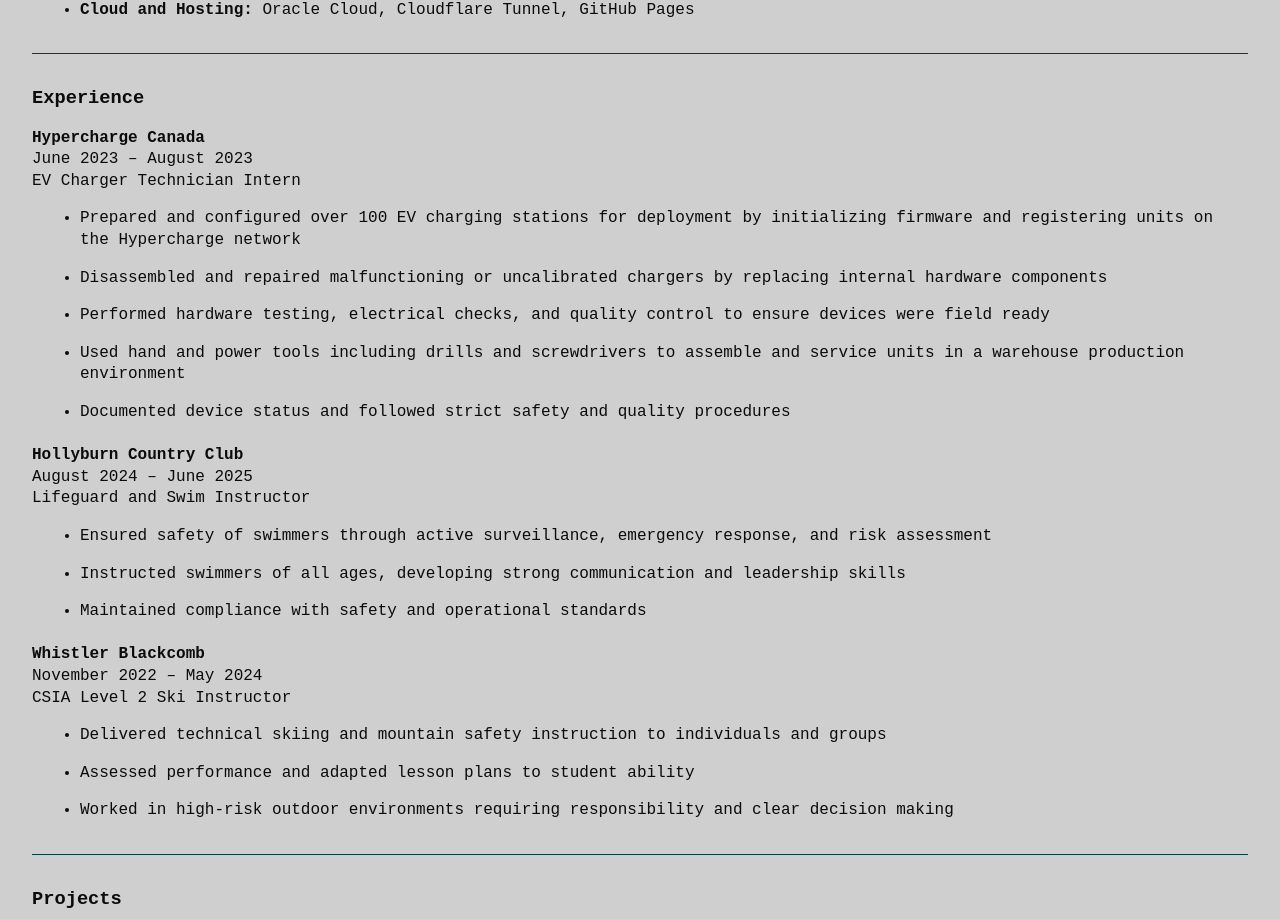
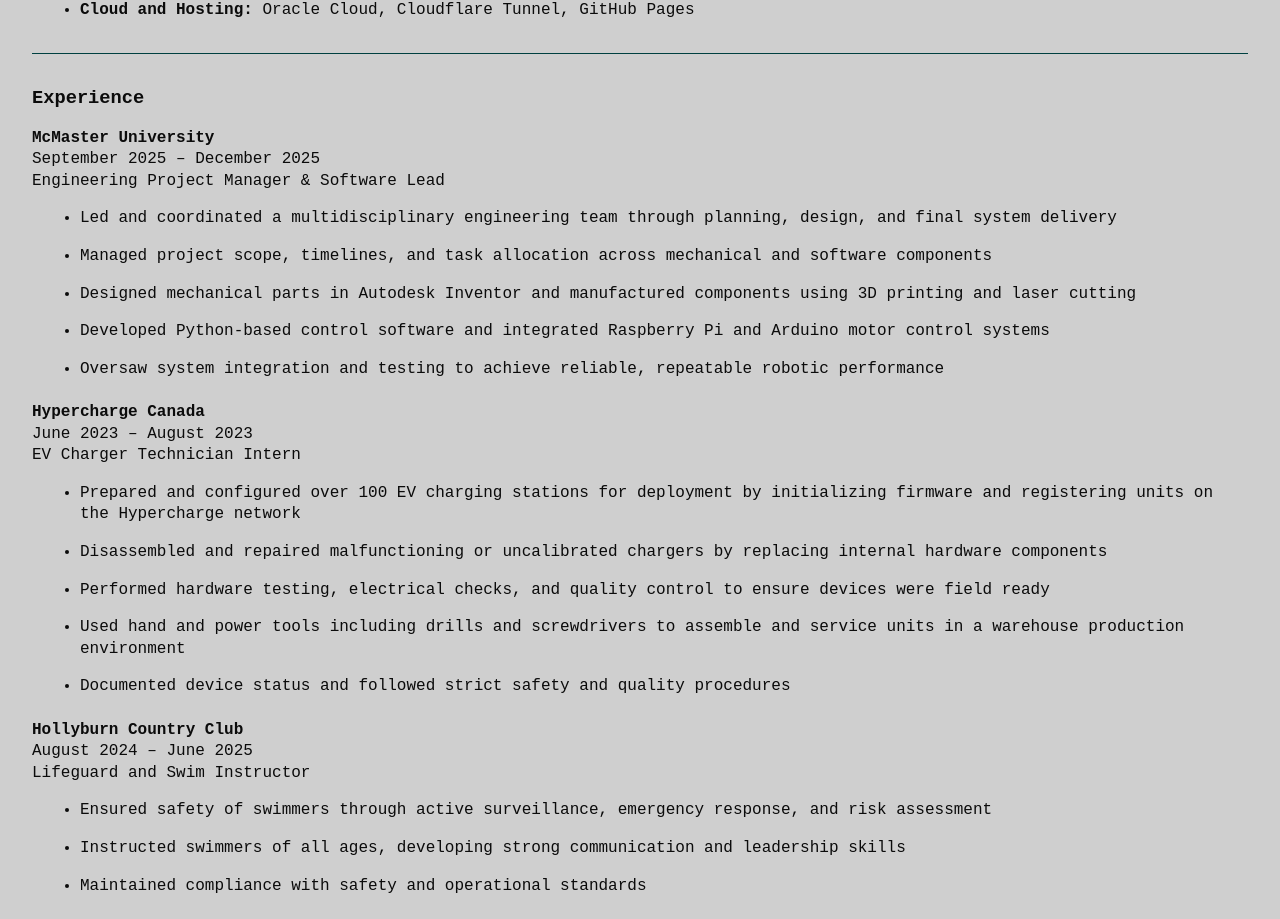
Before and after one commit to Alex-Jando/Portfolio, a Next.js app: page /resume in a window 1280 px wide. Shown: the part 1173-2092 px from the top of the page. Built offline with nearby package versions, Linux system fonts and the light colour scheme.

Commit message:
Updated Resume, Resume.pdf, and descriptions for projects

```diff
--- a/src/app/resume/page.tsx
+++ b/src/app/resume/page.tsx
@@ -111,6 +111,34 @@
 
       <section>
         <h3>Experience</h3>
+
+        <h4>McMaster University</h4>
+        <p>September 2025 – December 2025</p>
+        <p>Engineering Project Manager & Software Lead</p>
+        <ul>
+          <li>
+            Led and coordinated a multidisciplinary engineering team through
+            planning, design, and final system delivery
+          </li>
+          <li>
+            Managed project scope, timelines, and task allocation across
+            mechanical and software components
+          </li>
+          <li>
+            Designed mechanical parts in Autodesk Inventor and manufactured
+            components using 3D printing and laser cutting
+          </li>
+          <li>
+            Developed Python-based control software and integrated Raspberry Pi
+            and Arduino motor control systems
+          </li>
+          <li>
+            Oversaw system integration and testing to achieve reliable,
+            repeatable robotic performance
+          </li>
+        </ul>
+        <br />
+
         <h4>Hypercharge Canada</h4>
         <p>June 2023 – August 2023</p>
         <p>EV Charger Technician Intern</p>
```
Also changed, not shown: public/data/projects.json (+41 -29 lines), public/projects/fira-racecar.jpg (added), 1 other file (tests, documents, lock files or other folders).
